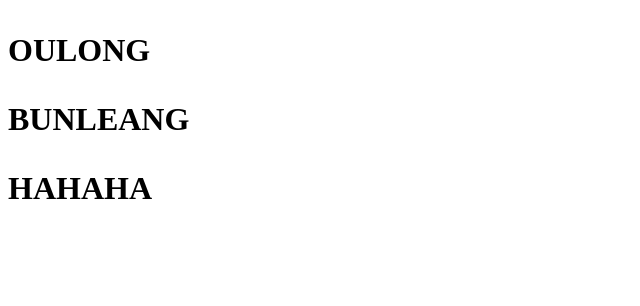
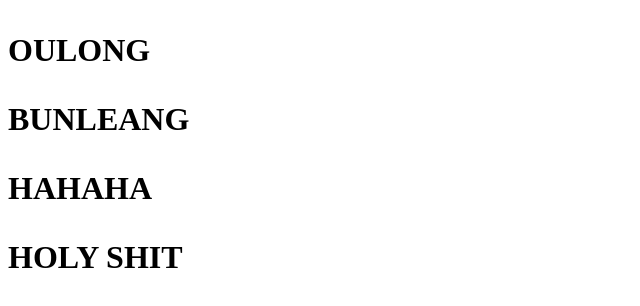
Before and after one commit to Bunleang-code/automata-project, a plain HTML site: page index.html in a window 1280 px wide. Shown: the whole page, without its empty margins (0-640 px from the left). Drawn offline with Linux system fonts and the light colour scheme.

Commit message:
holy shit

```diff
--- a/index.html
+++ b/index.html
@@ -10,6 +10,7 @@
         <p>OULONG</p>
         <p>BUNLEANG</p>
         <p>HAHAHA</p>
+        <p>HOLY SHIT</p>
     </h1>
   </body>
 </html>
```
